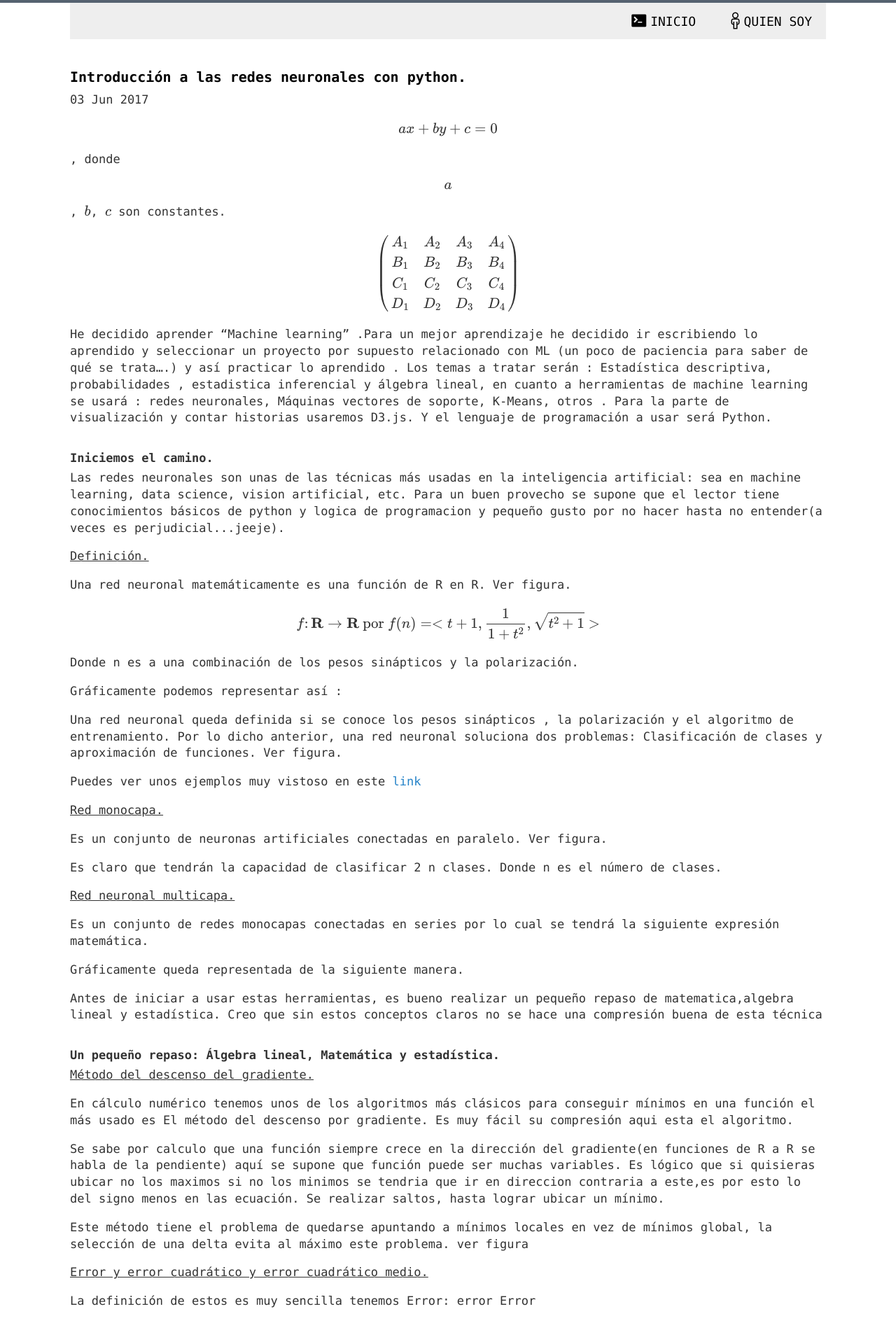
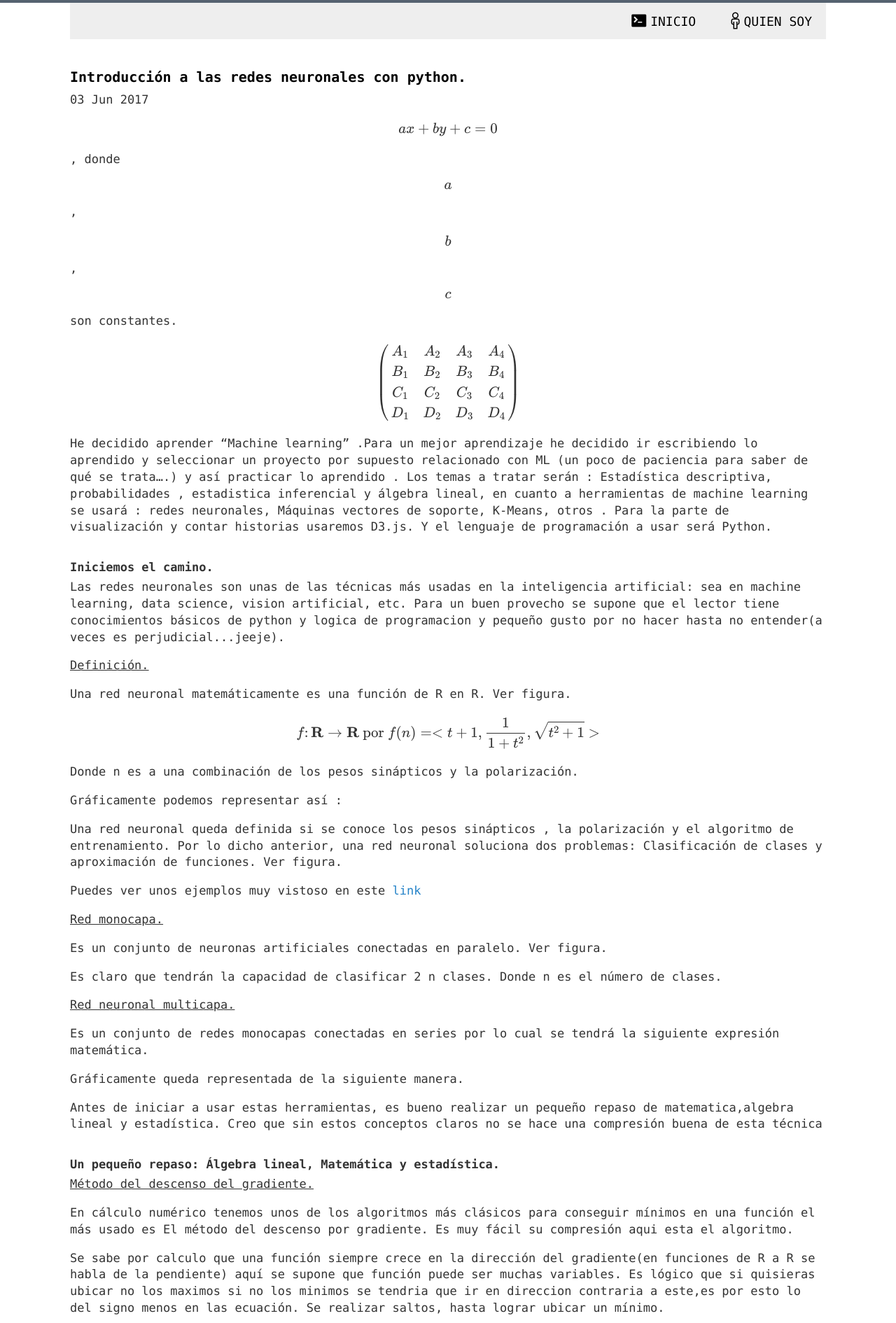
Before and after one commit to YuriAlberto/YuriAlberto.gitgub.io, a Jekyll site: the page built from _posts/2017-06-3-introduccion-a-redes-neuronales.html, in a window 1280 px wide. Shown: the top 1890 px of the page at 70% size. Built offline with Jekyll 4.4.1, drawn with Linux system fonts in a browser that asks for light colours; formulas are drawn with MathJax 3; comment, search, counter and statistics services are not loaded.

```diff
--- a/_posts/2017-06-3-introduccion-a-redes-neuronales.html
+++ b/_posts/2017-06-3-introduccion-a-redes-neuronales.html
@@ -19,7 +19,7 @@
 ---
 <div class="css-full-post-content js-full-post-content">
 <div dir="ltr" style="text-align: left;" trbidi="on">
-$$ax+by+c=0$$, donde $$a$$, $b$, $c$ son constantes.
+$$ax+by+c=0$$, donde $$a$$, $$b$$, $$c$$ son constantes.
   \begin{pmatrix}
 A_1 & A_2 & A_3 & A_4 \\
 B_1 & B_2 & B_3 & B_4 \\
```
